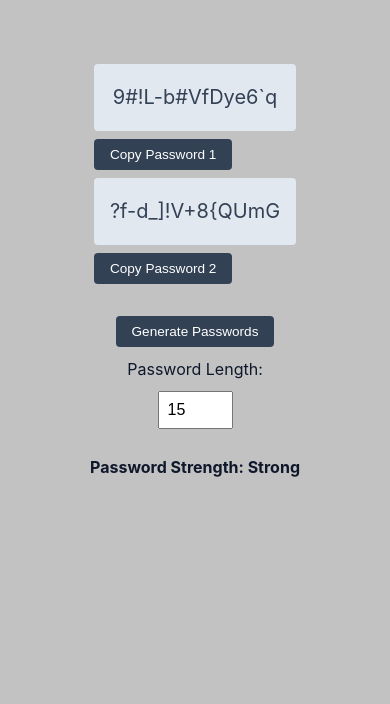
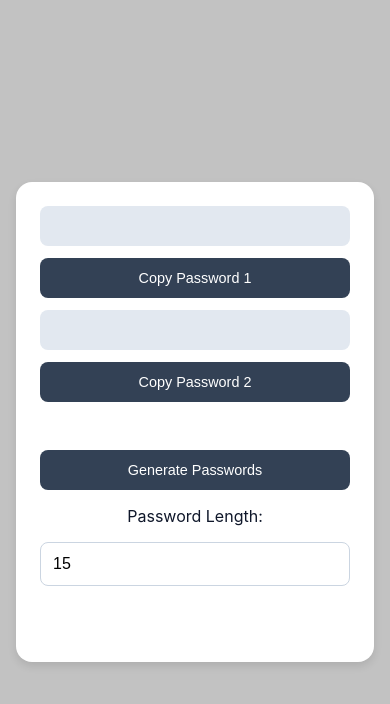
Before and after one commit to Zahooruddin-dev/Password-Generator-, a plain HTML site: page index.html in a window 390 px wide. Drawn offline with Linux system fonts and the light colour scheme.

Commit message:
Version 2.0 incoming

```diff
--- a/app.js
+++ b/app.js
@@ -1,9 +1,9 @@
-const characters = [
-  'A', 'B', 'C', 'D', 'E', 'F', 'G', 'H', 'I', 'J', 'K', 'L', 'M', 'N', 'O', 'P', 'Q', 'R', 'S', 'T', 'U', 'V', 'W', 'X', 'Y', 'Z',
-  'a', 'b', 'c', 'd', 'e', 'f', 'g', 'h', 'i', 'j', 'k', 'l', 'm', 'n', 'o', 'p', 'q', 'r', 's', 't', 'u', 'v', 'w', 'x', 'y', 'z',
-  '0', '1', '2', '3', '4', '5', '6', '7', '8', '9', '~', '`', '!', '@', '#', '$', '%', '^', '&', '*', '(', ')', '_', '-', '+', '=', '{',
-  '[', '}', ']', ',', '|', ':', ';', '<', '>', '.', '?', '/'
-];
+const characters = {
+  upper: 'ABCDEFGHIJKLMNOPQRSTUVWXYZ',
+  lower: 'abcdefghijklmnopqrstuvwxyz',
+  numbers: '0123456789',
+  symbols: '~`!@#$%^&*()_-+={[}],|:;<>,.?/'
+};
 
 const pass1 = document.getElementById('pass1');
 const pass2 = document.getElementById('pass2');
@@ -14,28 +14,51 @@ const passwordLengthInput = document.getElementById('passwordLength');
 const strengthIndicator = document.getElementById('strengthIndicator');
 const copyNotification = document.getElementById('copyNotification');
 
+// Function to generate password based on specific rules
 function generatePassword(length) {
   let password1 = '';
   let password2 = '';
 
+  // Ensure each password contains at least one character from each set
   for (let i = 0; i < length; i++) {
-    password1 += characters[Math.floor(Math.random() * characters.length)];
-    password2 += characters[Math.floor(Math.random() * characters.length)];
+    password1 += getRandomChar();
+    password2 += getRandomChar();
   }
 
-  pass1.textContent = password1;
-  pass2.textContent = password2;
+  pass1.textContent = shuffleString(password1);
+  pass2.textContent = shuffleString(password2);
 
   updateStrengthIndicator(password1);
 }
 
+function getRandomChar() {
+  const sets = [characters.upper, characters.lower, characters.numbers, characters.symbols];
+  const randomSet = sets[Math.floor(Math.random() * sets.length)];
+  return randomSet[Math.floor(Math.random() * randomSet.length)];
+}
+
+function shuffleString(str) {
+  const arr = str.split('');
+  for (let i = arr.length - 1; i > 0; i--) {
+    const j = Math.floor(Math.random() * (i + 1));
+    [arr[i], arr[j]] = [arr[j], arr[i]];
+  }
+  return arr.join('');
+}
+
 function updateStrengthIndicator(password) {
+  let strength = 'Weak';
   const length = password.length;
-  let strength = 'Weak';
+  const hasUpper = /[A-Z]/.test(password);
+  const hasLower = /[a-z]/.test(password);
+  const hasNumber = /\d/.test(password);
+  const hasSymbol = /[!@#$%^&*(),.?":{}|<>]/.test(password);
 
-  if (length >= 12 && /[a-z]/.test(password) && /[A-Z]/.test(password) && /\d/.test(password) && /[!@#$%^&*(),.?":{}|<>]/.test(password)) {
+  if (length >= 16 && hasUpper && hasLower && hasNumber && hasSymbol) {
+    strength = 'Very Strong';
+  } else if (length >= 12 && (hasUpper || hasLower) && hasNumber && hasSymbol) {
     strength = 'Strong';
-  } else if (length >= 8) {
+  } else if (length >= 8 && (hasUpper || hasLower)) {
     strength = 'Medium';
   }
 
@@ -45,18 +68,26 @@ function updateStrengthIndicator(password) {
 function copyToClipboard(text) {
   navigator.clipboard.writeText(text).then(() => {
     copyNotification.textContent = 'Password copied to clipboard!';
-    setTimeout(() => copyNotification.textContent = '', 2000); // Clear message after 2 seconds
+    setTimeout(() => copyNotification.textContent = '', 2000);
   }).catch(err => {
     console.error('Failed to copy password: ', err);
+    copyNotification.textContent = 'Failed to copy password.';
+    setTimeout(() => copyNotification.textContent = '', 2000);
   });
 }
 
 document.addEventListener('DOMContentLoaded', () => {
-  generatePassword(parseInt(passwordLengthInput.value));
-
   generateBtn.addEventListener('click', () => generatePassword(parseInt(passwordLengthInput.value)));
   copyBtn1.addEventListener('click', () => copyToClipboard(pass1.textContent));
   copyBtn2.addEventListener('click', () => copyToClipboard(pass2.textContent));
 
-  passwordLengthInput.addEventListener('change', () => generatePassword(parseInt(passwordLengthInput.value)));
+  passwordLengthInput.addEventListener('change', () => {
+    const length = parseInt(passwordLengthInput.value);
+    if (length < 8) {
+      passwordLengthInput.value = 8; // Minimum password length
+    }
+    if (length > 32) {
+      passwordLengthInput.value = 32; // Maximum password length
+    }
+  });
 });
--- a/style.css
+++ b/style.css
@@ -13,6 +13,10 @@ body {
   color: #0f172a;
   margin: 0;
   padding: 0;
+  display: flex;
+  justify-content: center;
+  align-items: center;
+  min-height: 100vh;
 }
 
 /* Password Generator Container */
@@ -20,60 +24,100 @@ body {
   display: flex;
   flex-direction: column;
   align-items: center;
-  margin: 4rem auto;
+  margin: 2rem;
+  padding: 2rem;
   width: 90vw;
   max-width: 600px;
+  background-color: #ffffff;
+  border-radius: 1rem;
+  box-shadow: 0 4px 8px rgba(0, 0, 0, 0.1);
+  transition: all 0.3s ease;
 }
 
 /* Password Container */
 .password-container {
-  margin-bottom: 1rem;
+  margin-bottom: 1.5rem;
+  width: 100%;
 }
 
 /* Password Styling */
 .password {
   background: #e2e8f0;
-  padding: 1rem;
-  border-radius: 0.25rem;
+  padding: 1.25rem;
+  border-radius: 0.5rem;
   text-align: center;
-  font-size: 1.25rem;
+  font-size: 1.5rem;
   color: #334155;
   width: 100%;
   word-wrap: break-word;
+  transition: background 0.3s ease;
+}
+
+.password:hover {
+  background: #cbd5e1;
 }
 
 /* Buttons Styling */
 .copy-btn, .btn {
-  margin: 0.5rem auto;
-  padding: 0.5rem 1rem;
+  margin: 0.75rem auto;
+  padding: 0.75rem 1.5rem;
   background: #334155;
   color: white;
   border: none;
-  border-radius: 0.25rem;
+  border-radius: 0.5rem;
   cursor: pointer;
-  font-size: 0.85rem;
-  transition: background 0.3s ease;
+  font-size: 1rem;
+  transition: background 0.3s ease, transform 0.3s ease;
 }
 
 .copy-btn:hover, .btn:hover {
   background: #64748b;
+  transform: scale(1.05);
 }
 
 /* Password Length Input */
 #passwordLength {
-  margin: 0.5rem;
-  padding: 0.5rem;
-  font-size: 1rem;
+  margin: 0.75rem;
+  padding: 0.75rem;
+  font-size: 1.1rem;
+  border-radius: 0.5rem;
+  border: 1px solid #cbd5e1;
+  width: 100%;
 }
 
 /* Strength Indicator */
 #strengthIndicator {
-  margin-top: 1rem;
+  margin-top: 1.5rem;
   font-weight: bold;
+  text-align: center;
+  color: #0f172a;
 }
 
 /* Copy Notification */
 #copyNotification {
   margin-top: 1rem;
   color: green;
+  font-size: 1rem;
 }
+
+/* Responsive Design */
+@media (max-width: 768px) {
+  .password-generator {
+    width: 100vw;
+    margin: 1rem;
+    padding: 1.5rem;
+  }
+
+  .copy-btn, .btn {
+    width: 100%;
+    font-size: 0.9rem;
+  }
+
+  #passwordLength {
+    font-size: 1rem;
+  }
+
+  .password {
+    font-size: 1.25rem;
+  }
+}
```
Also changed, not shown: 1 other file.
